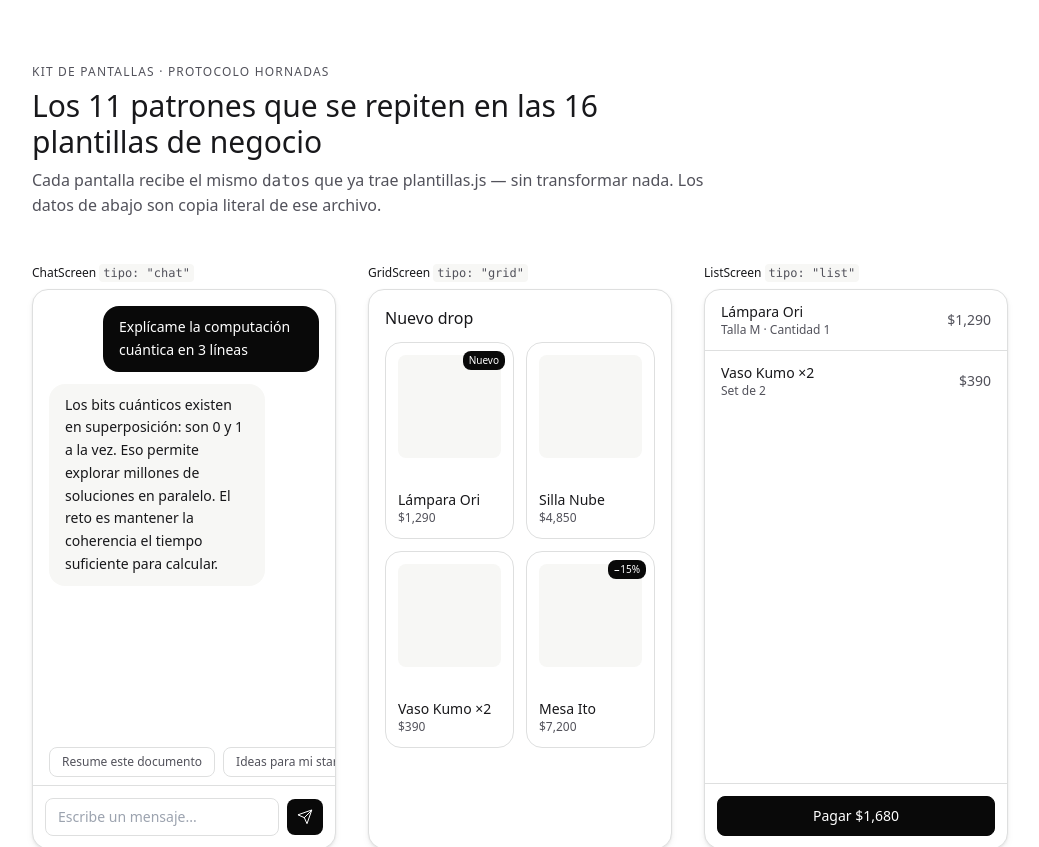
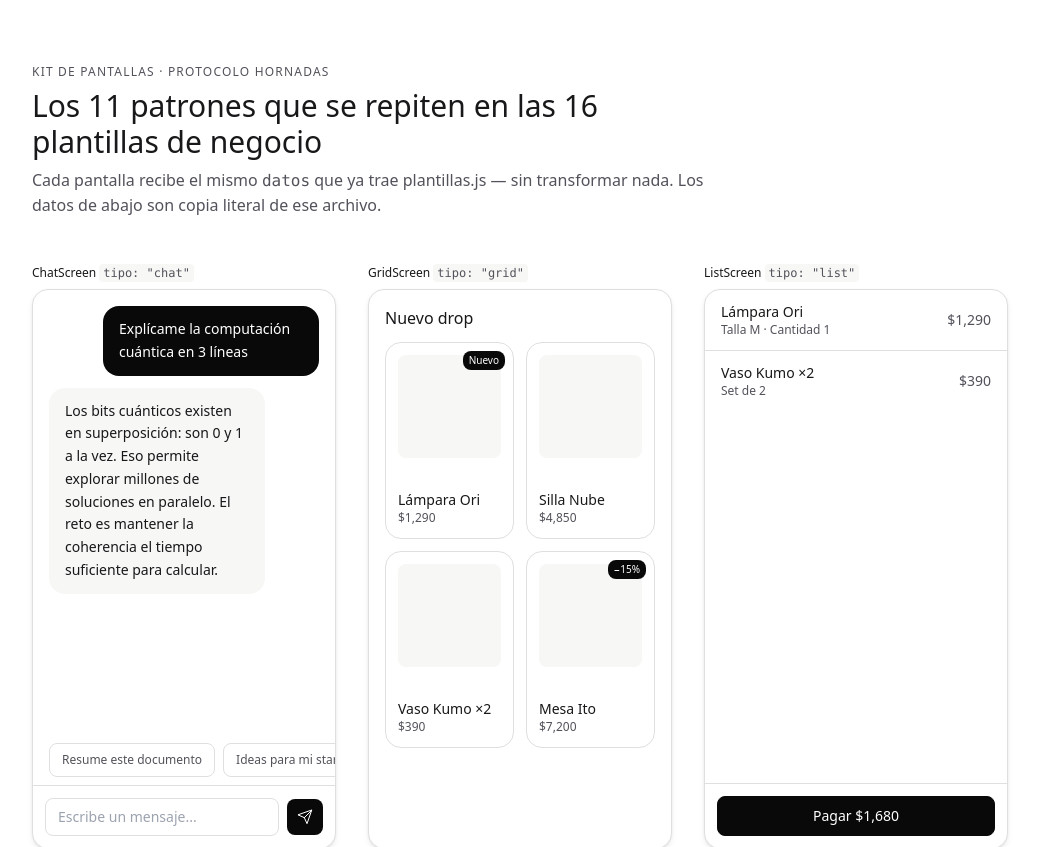
Before and after one commit to turbillon50/catalogo-compoentes, a Next.js app: page /screens in a window 1280 px wide. Shown: the top 847 px of the page, without its empty margins (120-1159 px from the left). Built offline with nearby package versions, Linux system fonts and the light colour scheme.

Commit message:
feat: ChatScreen con easing propietario del Manifiesto

```diff
--- a/components/screens/ChatScreen.tsx
+++ b/components/screens/ChatScreen.tsx
@@ -37,7 +37,7 @@ export function ChatScreen({
           <div key={i} className={cn("flex", m.de === "u" ? "justify-end" : "justify-start")}>
             <div
               className={cn(
-                "max-w-[80%] rounded-vfc-lg px-4 py-2.5 text-sm leading-relaxed",
+                "max-w-[80%] rounded-vfc-lg px-4 py-3 text-sm leading-relaxed",
                 m.de === "u"
                   ? "bg-[var(--vfc-accent)] text-[var(--vfc-fg-on-accent)]"
                   : "bg-[var(--vfc-surface-2)] text-[var(--vfc-fg)]"
@@ -56,7 +56,7 @@ export function ChatScreen({
               key={i}
               type="button"
               onClick={() => onSuggestion?.(s)}
-              className="shrink-0 rounded-vfc border border-[var(--vfc-border)] px-3 py-1.5 text-xs text-[var(--vfc-fg-muted)] hover:border-[var(--vfc-border-strong)] hover:text-[var(--vfc-fg)]"
+              className="shrink-0 rounded-vfc border border-[var(--vfc-border)] px-3 py-2 text-xs text-[var(--vfc-fg-muted)] transition-colors duration-150 ease-casa hover:border-[var(--vfc-border-strong)] hover:text-[var(--vfc-fg)]"
             >
               {s}
             </button>
@@ -83,7 +83,7 @@ export function ChatScreen({
         <button
           type="submit"
           aria-label="Enviar"
-          className="flex h-9 w-9 items-center justify-center rounded-vfc bg-[var(--vfc-accent)] text-[var(--vfc-fg-on-accent)] hover:bg-[var(--vfc-accent-hover)]"
+          className="flex h-9 w-9 items-center justify-center rounded-vfc bg-[var(--vfc-accent)] text-[var(--vfc-fg-on-accent)] transition-colors duration-150 ease-casa hover:bg-[var(--vfc-accent-hover)]"
         >
           <IconSend size={16} />
         </button>
```
